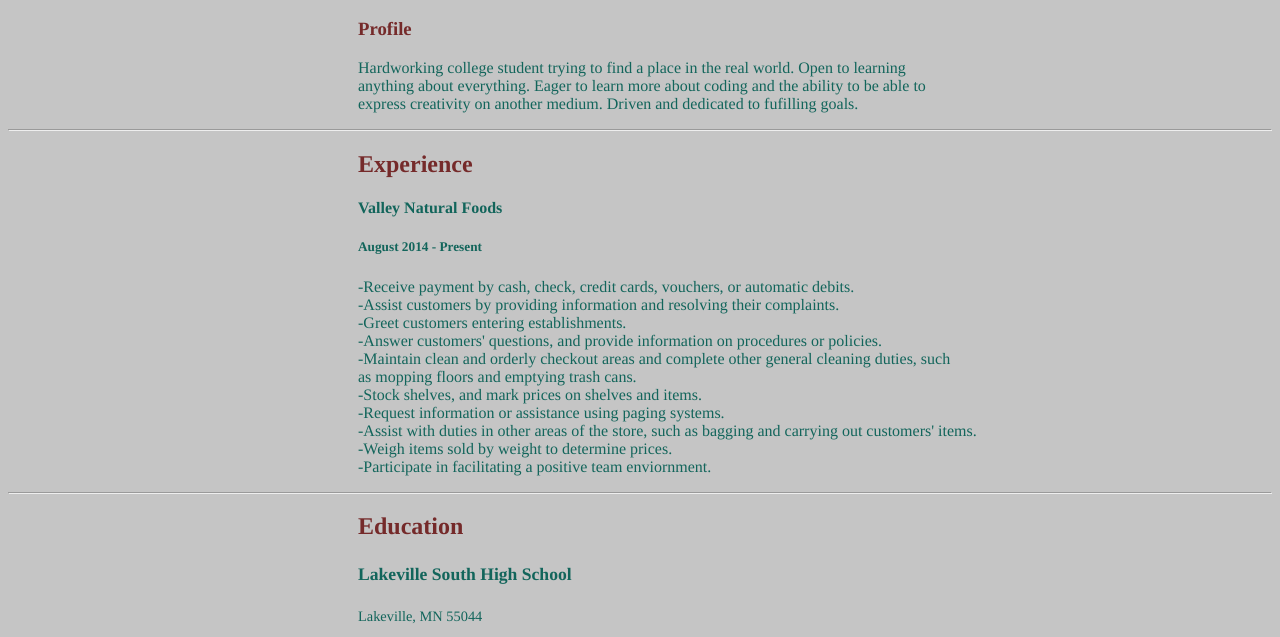
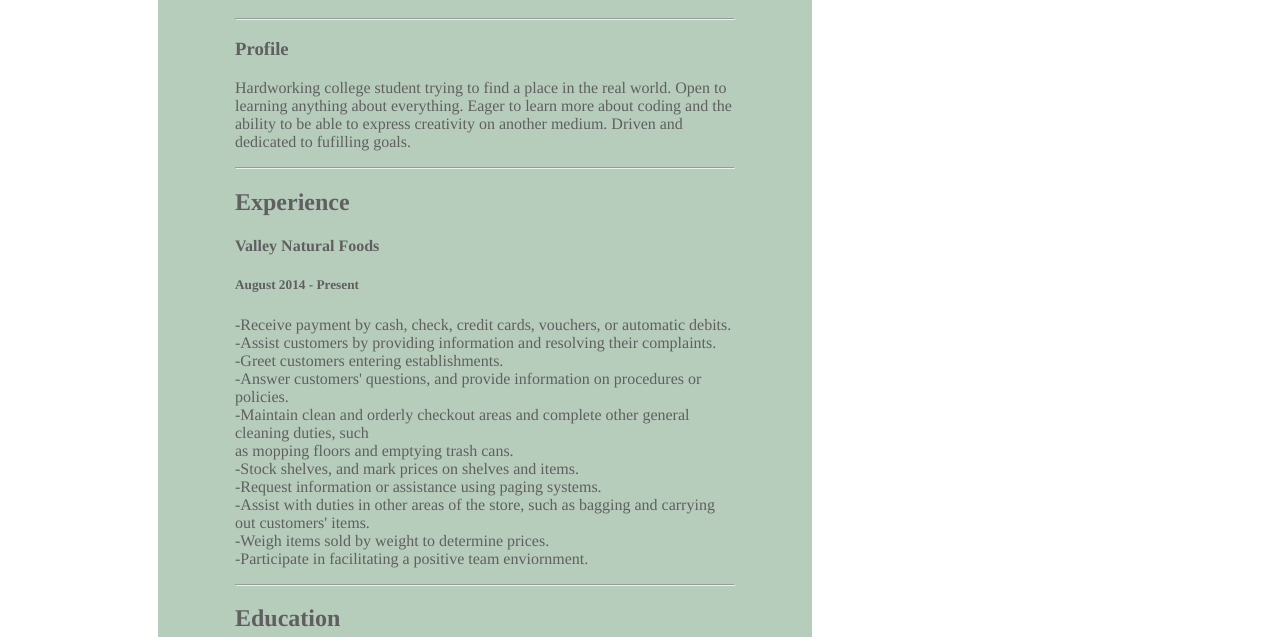
Before and after one commit to tay-ashton17/tay-ashton17.github.io, a plain HTML site: page index.html in a window 1280 px wide. Shown: the part 197-834 px from the top of the page. Drawn offline with Linux system fonts and the light colour scheme.

Commit message:
change 2

```diff
--- a/index.css
+++ b/index.css
@@ -1,36 +1,40 @@
+div {
+	border: 2px solid #b7cdbc;
+	background: #b7cdbc;
+	width:500px;
+	border-radius: 25px;
+	padding: 10px 75px;
+	margin-left: 150px;
+}
+
+
 h1 {
-    color:#752A2A ;
+    color:#5f5f5f ;
     font-family: times;
     font-size: 300%;
-    margin-left: 350px
 
 }
 h2 {
-	color:#752a2a;
+	color:#5f5f5f;
 	font-family: times;
-	margin-left: 350px
 }
 h3 {
-	color:#752A2A;
+	color:#5f5f5f;
 	font-family: times;
-	margin-left: 350px
 }
 h4{
-	color:#12655B;
+	color:#5f5f5f;
 	font-family: times;
-	margin-left: 350px;
 }
 h5{
-	color:#12655B;
+	color:#5f5f5f;
 	font-family: times;
-	margin-left: 350px;
 }
 p  {
-    color:#12655B;
+    color:#5f5f5f;
     font-family:times;
     text-align: left;
-    margin-left: 350px
 }
 body{
-	background-color: #c5c5c5;
+	background-color: #FFFfFf;
 }
--- a/index.html
+++ b/index.html
@@ -5,15 +5,16 @@
 </head>
 
 <body>
+<div>
 <h1 style="font-size:300%;">Taylor Ashton</h1>
 <h4>20305 Islandview Cir<br>Lakeville, MN 55044<br>952-270-6652</h4>
 <hr>
 <h3>Profile</h3>
-<p> Hardworking college student trying to find a place in the real world. Open to learning<br> anything about everything. Eager to learn more about coding and the ability to be able to<br> express creativity on another medium. Driven and dedicated to fufilling goals.</p>
+<p> Hardworking college student trying to find a place in the real world. Open to learning anything about everything. Eager to learn more about coding and the ability to be able to express creativity on another medium. Driven and dedicated to fufilling goals.</p>
 <hr>
 <h2>Experience</h2>
-<h4 style="color:#12655B;"> Valley Natural Foods</h4>
-<h5 style="color:#12655B;"> August 2014 - Present</h5>
+<h4> Valley Natural Foods</h4>
+<h5> August 2014 - Present</h5>
 <p>-Receive payment by cash, check, credit cards, vouchers, or automatic debits.<br>-Assist customers by providing information and resolving their
 complaints.<br>-Greet customers entering establishments.<br>-Answer customers' questions, and provide information on procedures or policies.<br>-Maintain clean and orderly checkout areas and complete other general cleaning duties, such<br>   as mopping floors and emptying trash cans.<br>-Stock shelves, and mark prices on shelves and items.<br>-Request information or assistance using paging systems.<br>-Assist with duties in other areas of the store, such as bagging and carrying out customers' items.<br>-Weigh items sold by weight to determine prices.<br>-Participate in facilitating  a positive team enviornment.</p>
 <hr>
@@ -24,7 +25,7 @@ complaints.<br>-Greet customers entering establishments.<br>-Answer customers' q
 <h4 style="font-size:110%;"> Normandale Community College</h4>
 <p style="font-size:90%;">Bloomington, MN 55431</p>
 <p style="font-size:90%;"> Expected Graduation <em> June 2017</em></p>
-
+</div>
 </body>
 
 </html>
```
